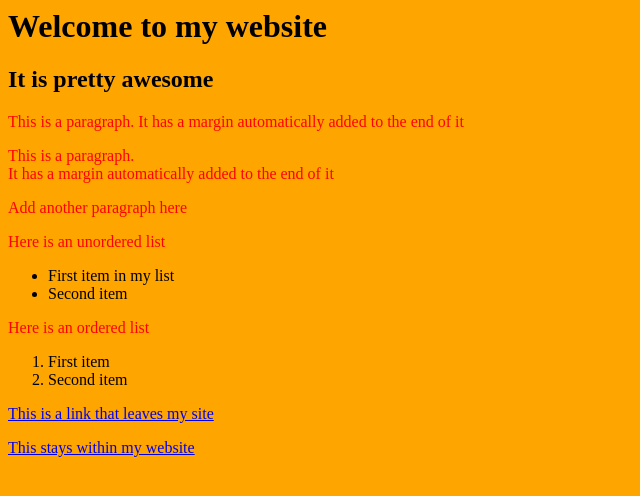
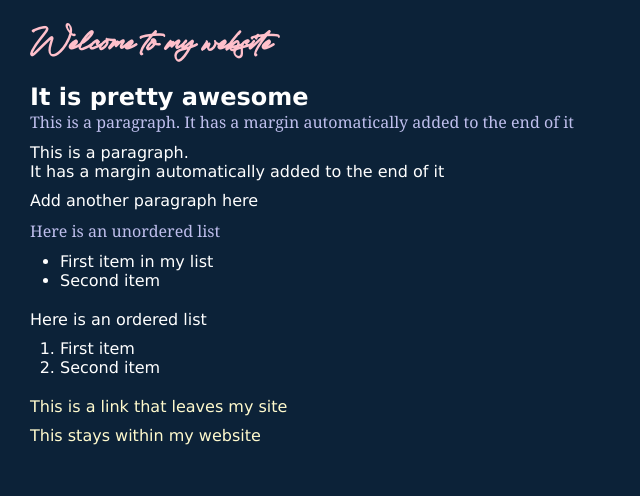
Before and after one commit to standrewscollege2018/2024-year-11-web-design-classwork-padams73, a plain HTML site: page firstwebsite/index.html in a window 1280 px wide. Shown: the whole page, without its empty margins (0-640 px from the left). Drawn offline with Linux system fonts and the light colour scheme.

Commit message:
CSS for margins, classes

```diff
--- a/firstwebsite/index.html
+++ b/firstwebsite/index.html
@@ -7,7 +7,7 @@
     <body>
         <h1>Welcome to my website</h1>
         <h2>It is pretty awesome</h2>
-        <p>This is a paragraph. It has a margin
+        <p class="caption">This is a paragraph. It has a margin
             automatically added to the end of it
         </p>
         <p>This is a paragraph.<br>
@@ -15,7 +15,7 @@
             automatically added to the end of it
         </p>
         <p>Add another paragraph here</p>
-        <p>Here is an unordered list</p>
+        <p class="caption">Here is an unordered list</p>
         <!-- This is an unordered (bullet) list -->
         <ul>
             <!-- li is a list item -->
--- a/firstwebsite/styles.css
+++ b/firstwebsite/styles.css
@@ -1,7 +1,52 @@
+@font-face {
+    /* font-family is what we are naming the font (like a variable name) */
+    font-family: Patrick;
+    /* src is the location of the font */
+    src: url(fonts/PatrickTonight.otf);
+}
+/* The universal selector changes all tags */
+* {
+    margin: 0px;
+    padding: 0px;
+}
+
 /* Override a tag's presets by entering its name */
 body {
-    background-color: orange;
+    background-color: rgb(12,34,56);
+    font-family: Verdana, Calibri, Trebuchet;
+    color: white;
+    padding-top:20px;
+    /* Directions are clockwise, starting at the top */
+    padding: 20px 30px 20px 30px;
+    /* Top/bottom and then left/right */
+    padding: 20px 30px;
 }
 p {
-    color: red;
+    color: white;
+    margin-bottom: 10px;
 }
+h1 {
+    color: pink;
+    font-family: Patrick;
+    margin-bottom: 20px;
+}
+a:link, a:visited {
+    color:rgb(255,250,205);
+    text-decoration: none;
+}
+a:hover {
+    text-decoration: underline;
+    color: rgb(184,134,11);
+}
+/* Add left margin to push the lists in */
+ul, ol {
+    margin-left:30px;
+    margin-bottom: 20px;
+}
+/* Classes are used to style individual tags.
+They start with a period (.) */
+.caption {
+    color:rgb(190, 190, 236);
+    font-family: Georgia, 'Times New Roman', Times, serif;
+    font-size: 12pt;
+}
```
Also changed, not shown: firstwebsite/fonts/PatrickTonight.otf (added).
